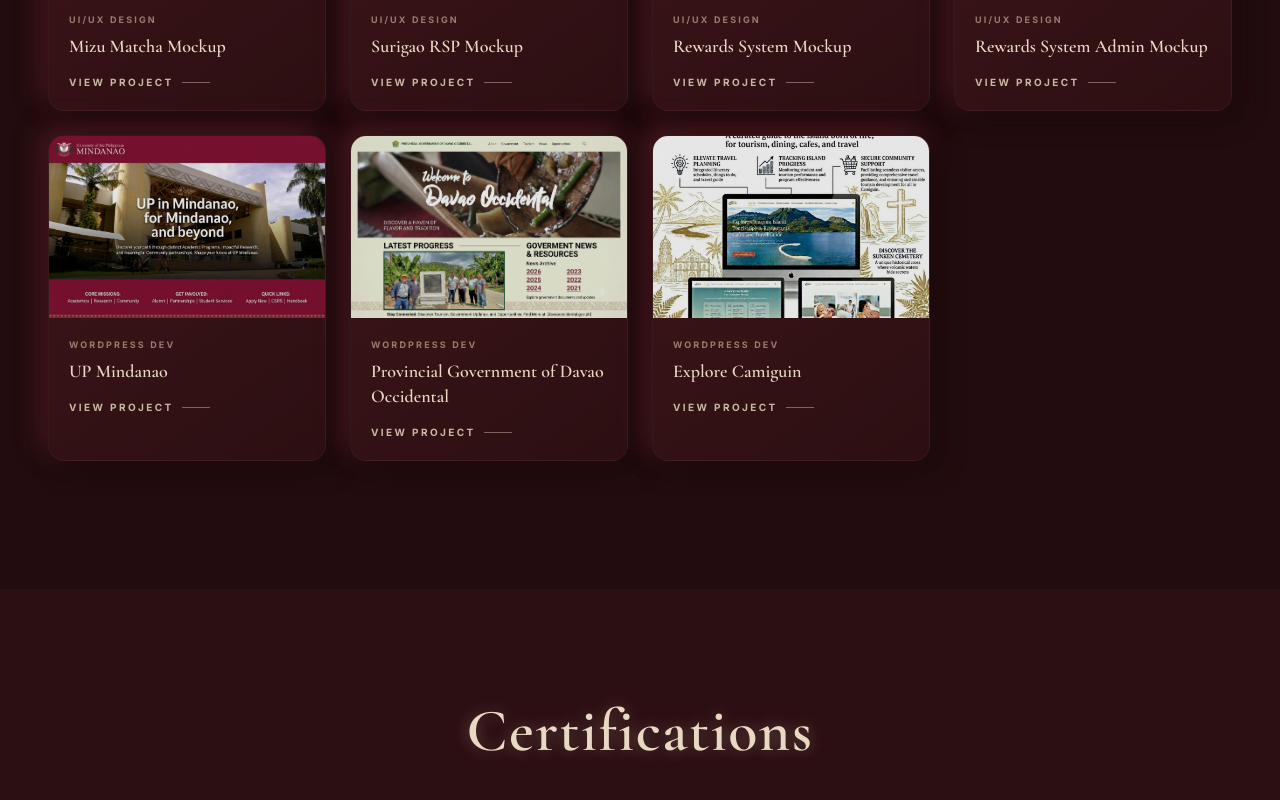
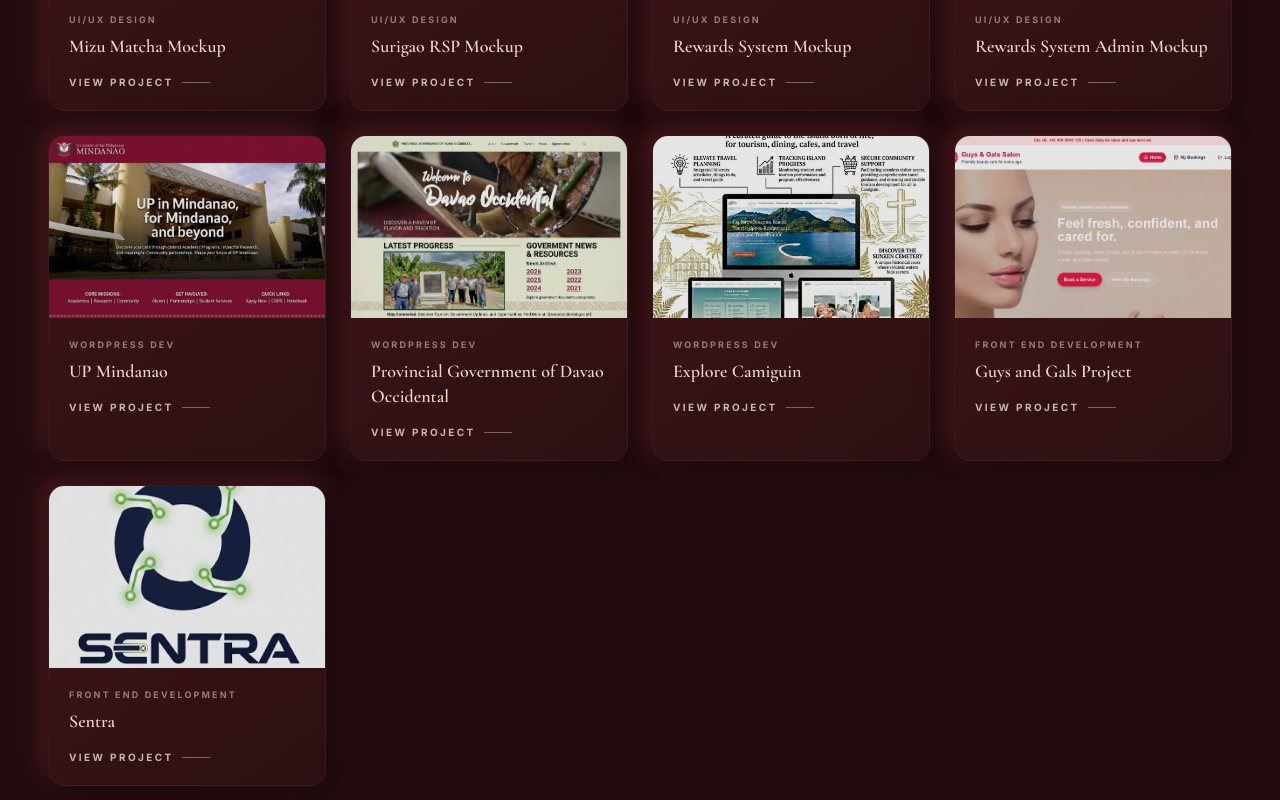
Before and after one commit to JoeyAraTeh/hey.Ara, a Next.js app: page / in a window 1280 px wide. Shown: the part 3080-3880 px from the top of the page. Built offline with nearby package versions, Linux system fonts and the light colour scheme.

Commit message:
New Projects

```diff
--- a/components/ExploreWorks.tsx
+++ b/components/ExploreWorks.tsx
@@ -7,6 +7,7 @@
   "All",
   "UI/UX Design",
   "WordPress Dev",
+  "Front End Development",
 ] as const;
 
 type Category = (typeof categories)[number];
@@ -18,7 +19,7 @@
   imageSrc: string;
   imageWidth: number;
   imageHeight: number;
-  link: string;
+  link?: string;
 }[] = [
   {
     title: "Mizu Matcha Mockup",
@@ -75,6 +76,20 @@
     imageWidth: 1555,
     imageHeight: 1024,
     link: "https://explorecamiguin.poolreno.com/",
+  },
+  {
+    title: "Guys and Gals Project",
+    category: "Front End Development",
+    imageSrc: "/Guys%20and%20Gals%20proj.png",
+    imageWidth: 1555,
+    imageHeight: 1024,
+  },
+  {
+    title: "Sentra",
+    category: "Front End Development",
+    imageSrc: "/Sentra.png",
+    imageWidth: 1555,
+    imageHeight: 1024,
   },
 ];
 
@@ -146,9 +161,15 @@
                 </h4>
                 <div className="flex items-center justify-between mt-4">
                   <a
-                    href={work.link}
-                    target="_blank"
-                    rel="noopener noreferrer"
+                    href={work.link ?? "#"}
+                    target={work.link ? "_blank" : undefined}
+                    rel={work.link ? "noopener noreferrer" : undefined}
+                    aria-disabled={!work.link}
+                    onClick={(event) => {
+                      if (!work.link) {
+                        event.preventDefault();
+                      }
+                    }}
                     className="inline-flex items-center gap-2 text-[9px] sm:text-[10px] font-bold uppercase tracking-[0.18em] sm:tracking-[0.24em] text-base-300 transition-colors duration-300 hover:text-base-100"
                   >
                     View Project
```
Also changed, not shown: public/Guys and Gals proj.png (added), public/Sentra.png (added).
